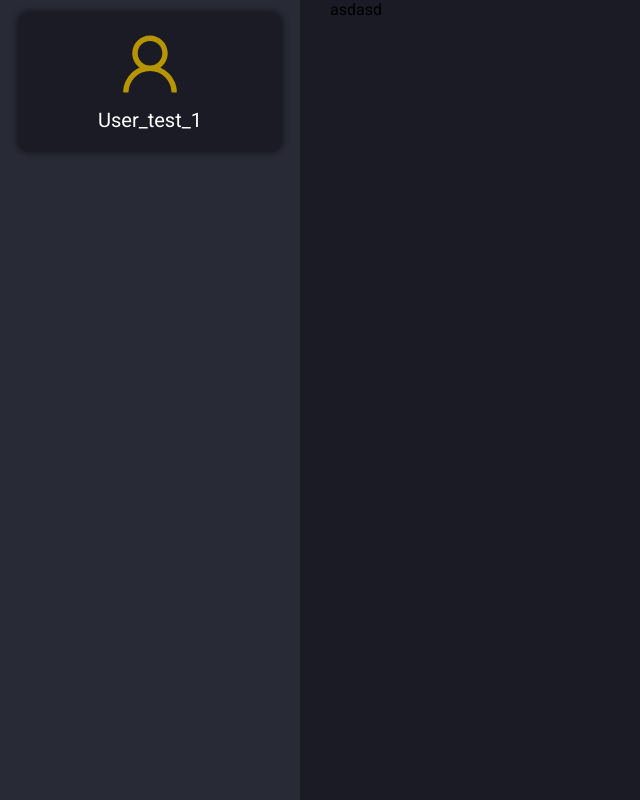
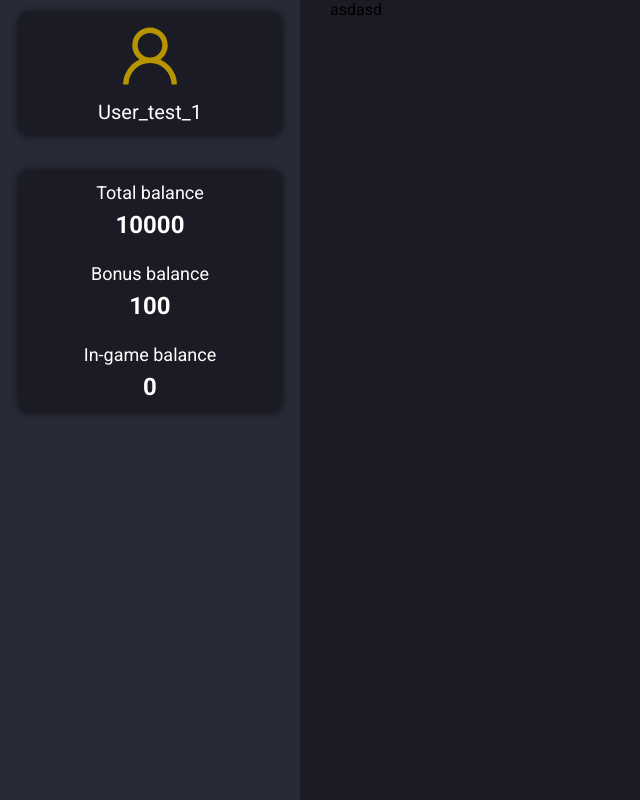
Before and after one commit to VoitihovichP/evenbetpoker_test_task, a Vue app: page / in a window 1280 px wide. Shown: the whole page, without its empty margins (0-640 px from the left). Built offline with nearby package versions, Linux system fonts and the light colour scheme.

Commit message:
feat: add balances info

```diff
--- a/src/entities/UserBadge/ui/UserBadge.vue
+++ b/src/entities/UserBadge/ui/UserBadge.vue
@@ -13,7 +13,7 @@ import { UserOutlined } from '@ant-design/icons-vue'
 @import 'Styles/vars';
 
 .user-badge {
-  padding: 20px;
+  padding: $p-default;
   display: flex;
   flex-direction: column;
   align-items: center;
--- a/src/entities/UserBalance/ui/UserBalance.vue
+++ b/src/entities/UserBalance/ui/UserBalance.vue
@@ -1,15 +1,35 @@
 <script setup lang="ts">
 interface IUserBalanceProps {
   balanceName: string
-  balance: string
+  balance: number
 }
 
 const { balanceName, balance } = defineProps<IUserBalanceProps>()
 </script>
 
 <template>
-  <div>
-    <p>{{ balanceName }}</p>
-    <p>{{ balance }}</p>
+  <div class="user-balance">
+    <p class="user-balance__title">{{ balanceName }}</p>
+    <p class="user-balance__value">{{ balance }}</p>
   </div>
 </template>
+
+<style lang="scss" scoped>
+@import 'Styles/vars';
+
+.user-balance {
+  display: flex;
+  flex-direction: column;
+  align-items: center;
+  gap: 8px;
+  color: $white;
+  &__title {
+    font-size: 18px;
+    font-weight: 400;
+  }
+  &__value {
+    font-size: 24px;
+    font-weight: 700;
+  }
+}
+</style>
--- a/src/styles/vars.scss
+++ b/src/styles/vars.scss
@@ -21,4 +21,5 @@ $card-shadow: 0 0  5px 2px $dark-blue;
 $sidebar-width: 300px;
 
 //padding
-$p-card-default: 12px 18px;
+$p-default: 12px 18px;
+$p-card-default: 20px;
--- a/src/widgets/SidebarWidget/ui/SidebarWidget.vue
+++ b/src/widgets/SidebarWidget/ui/SidebarWidget.vue
@@ -1,10 +1,16 @@
 <script lang="ts" setup>
 import UserBadge from '@/entities/UserBadge/ui/UserBadge.vue'
+import UserBalance from '@/entities/UserBalance/ui/UserBalance.vue'
 </script>
 
 <template>
   <aside class="sidebar">
     <UserBadge />
+    <div class="sidebar__balances">
+      <UserBalance :balance="10000" balance-name="Total balance" />
+      <UserBalance :balance="100" balance-name="Bonus balance" />
+      <UserBalance :balance="0" balance-name="In-game balance" />
+    </div>
   </aside>
 </template>
 
@@ -14,9 +20,20 @@ import UserBadge from '@/entities/UserBadge/ui/UserBadge.vue'
 .sidebar {
   position: fixed;
   left: 0;
-  padding: $p-card-default;
+  padding: $p-default;
   height: 100dvh;
   width: $sidebar-width;
   background: $grey;
+  &__balances {
+    padding: $p-default;
+    display: flex;
+    flex-direction: column;
+    align-items: center;
+    gap: 24px;
+    margin-top: 34px;
+    background: $dark-blue;
+    border-radius: $br-medium;
+    box-shadow: $card-shadow;
+  }
 }
 </style>
```
